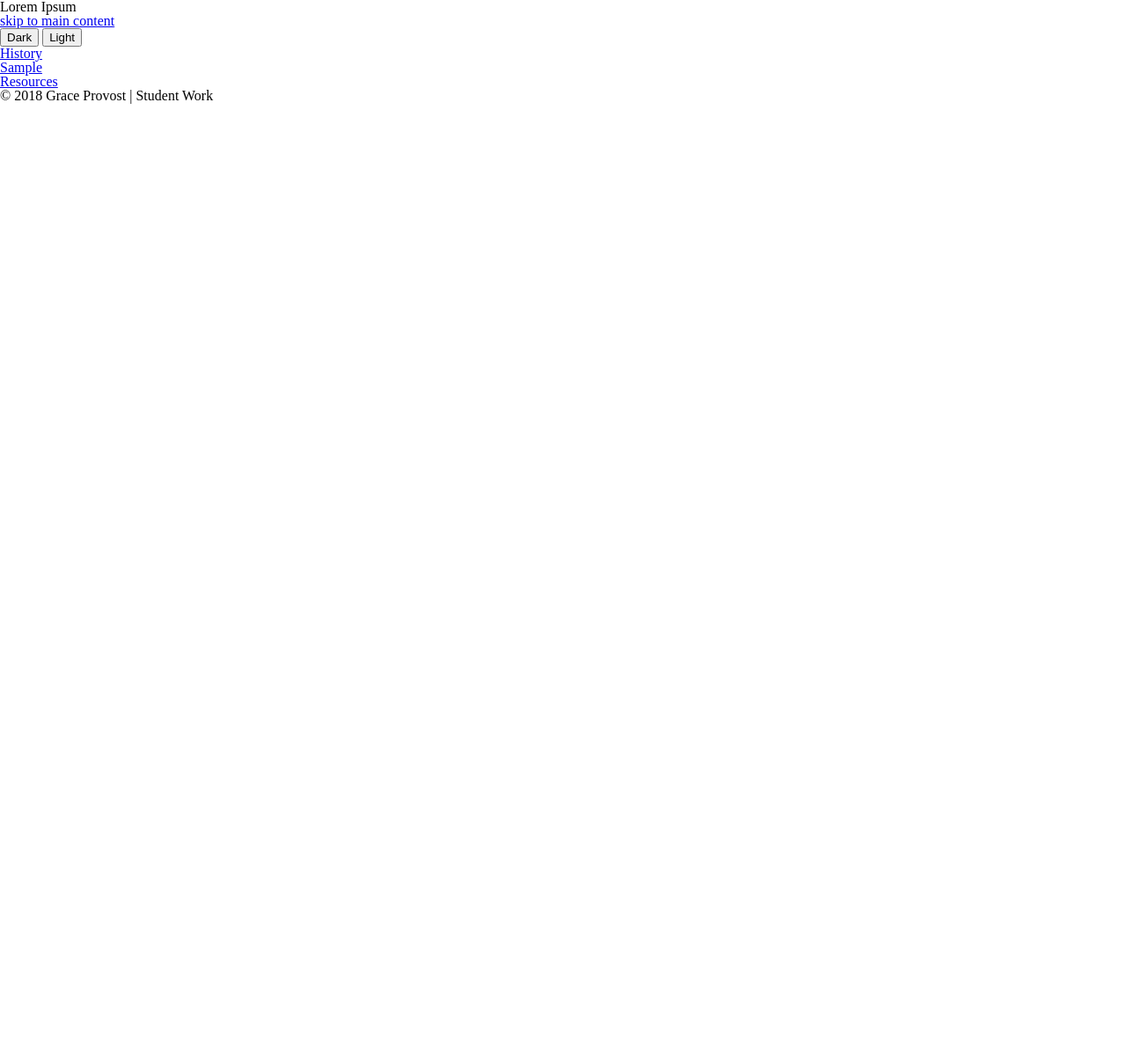
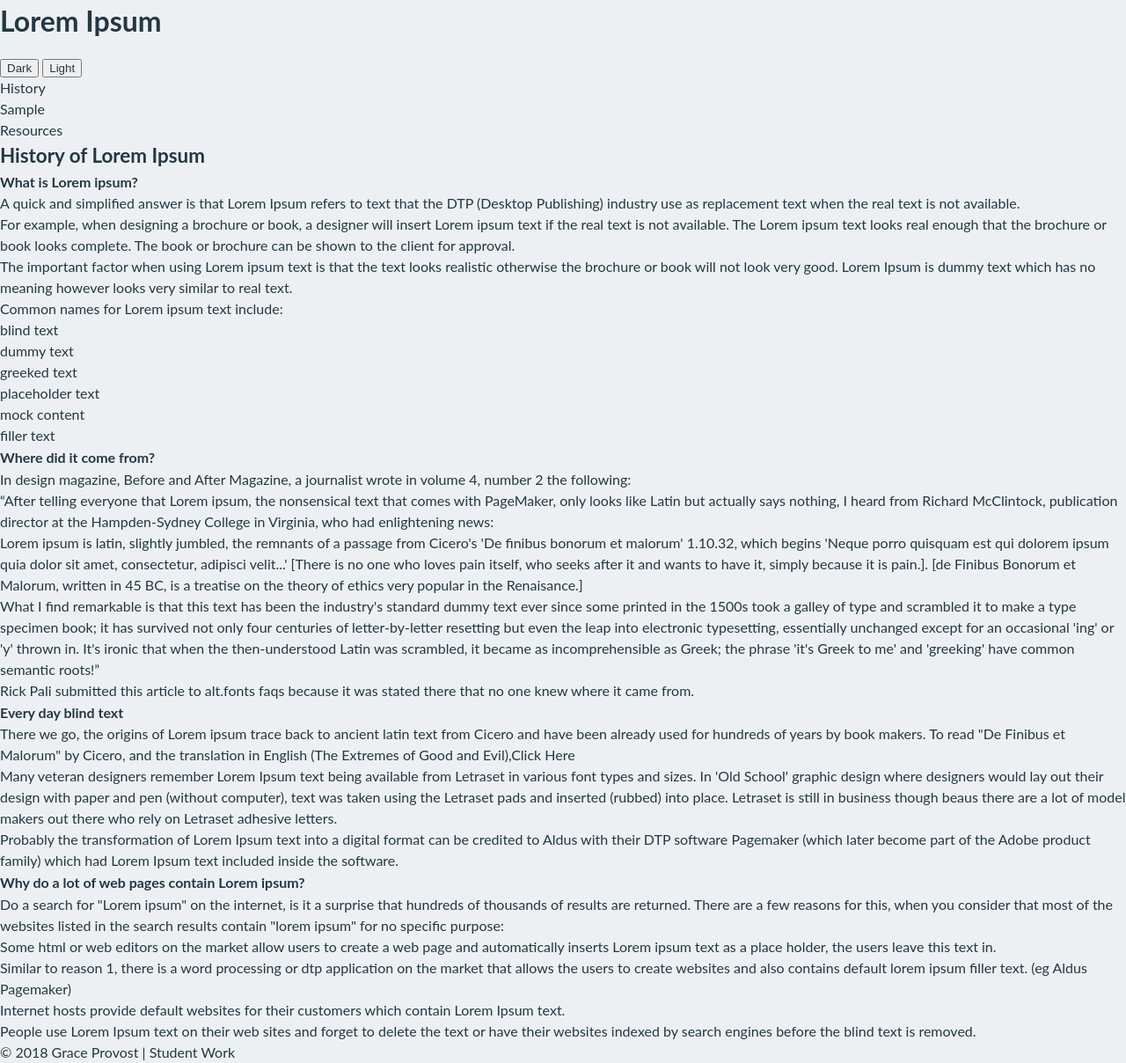
Before and after one commit to acl-devsign-winter-2018/lorem-ipsum, a website built with webpack: page src/index.html in a window 1280 px wide. Shown: the whole page at 88% size. Before the commit the page ends 800 px from the top, so only its background shows below. Built offline with nearby package versions, Linux system fonts and the light colour scheme; some packages are replaced by stand-ins of ours.

Commit message:
add history page. add some main styling

```diff
--- a/src/components/app/App.js
+++ b/src/components/app/App.js
@@ -3,31 +3,31 @@ import html from './app.html';
 import './app.css';
 import { removeChildren } from '../dom';
 import Header from './Header';
-// import Beginning from '../pages/beginning/Beginning';
+import History from '../pages/history/History';
 // import Saftey from '../pages/saftey/Saftey';
 // import Improving from '../pages/improving/Improving';
 
 const template = new Template(html);
 
-// const map = new Map();
-// map.set('#beginning', Beginning);
+const map = new Map();
+map.set('#history', History);
 // map.set('#saftey', Saftey);
 // map.set('#improving', Improving);
 
 export default class App {
 
-  // constructor() {
-  //   window.onhashchange = () => {
-  //     this.setPage();
-  //   };
-  // }
+  constructor() {
+    window.onhashchange = () => {
+      this.setPage();
+    };
+  }
 
-  // setPage() {
-  //   const Component = map.get(window.location.hash) || Beginning;
-  //   const component = new Component();
-  //   removeChildren(this.main);
-  //   this.main.appendChild(component.render());
-  // }
+  setPage() {
+    const Component = map.get(window.location.hash) || History;
+    const component = new Component();
+    removeChildren(this.main);
+    this.main.appendChild(component.render());
+  }
 
   render() {
     const dom = template.clone();
@@ -35,7 +35,7 @@ export default class App {
     dom.querySelector('header').appendChild(new Header().render());
 
     this.main = dom.querySelector('main');
-    // this.setPage();
+    this.setPage();
 
     return dom;
   }
--- a/src/components/app/app.css
+++ b/src/components/app/app.css
@@ -0,0 +1,6 @@
+/* hide screen-reader only text. https://webaim.org/techniques/css/invisiblecontent/ */
+.clip {
+  position: absolute !important;
+  clip: rect(1px 1px 1px 1px); /* IE6, IE7 */
+  clip: rect(1px, 1px, 1px, 1px);
+}
--- /dev/null
+++ b/src/components/pages/history/History.js
@@ -0,0 +1,13 @@
+import html from './history.html';
+import Template from '../../Template';
+
+const template = new Template(html);
+
+export default class History {
+
+  render() {
+    const dom = template.clone();
+
+    return dom;
+  }
+}
--- /dev/null
+++ b/src/components/pages/history/history.html
@@ -0,0 +1,45 @@
+<h2>History of Lorem Ipsum</h2>
+
+<ul id="grid-container">
+  <li class="content-item">
+    <h3>What is Lorem ipsum?</h3>
+    <p>A quick and simplified answer is that Lorem Ipsum refers to text that the DTP (Desktop Publishing) industry use as replacement text when the real text is not available.</p>
+    <p>For example, when designing a brochure or book, a designer will insert Lorem ipsum text if the real text is not available. The Lorem ipsum text looks real enough that the brochure or book looks complete. The book or brochure can be shown to the client for approval.</p>
+    <p>The important factor when using Lorem ipsum text is that the text looks realistic otherwise the brochure or book will not look very good. Lorem Ipsum is dummy text which has no meaning however looks very similar to real text.</p>
+    <p>Common names for Lorem ipsum text include:</p>
+    <ul>
+      <li>blind text</li>
+      <li>dummy text</li>
+      <li>greeked text</li>
+      <li>placeholder text</li>
+      <li>mock content</li>
+      <li>filler text</li>
+    </ul>
+  </li>
+  <li class="content-item">
+    <h3>Where did it come from?</h3>
+    <p>In design magazine, Before and After Magazine, a journalist wrote in volume 4, number 2 the following:</p>
+    <blockquote>
+      <p>“After telling everyone that Lorem ipsum, the nonsensical text that comes with PageMaker, only looks like Latin but actually says nothing, I heard from Richard McClintock, publication director at the Hampden-Sydney College in Virginia, who had enlightening news:</p>
+      <p>Lorem ipsum is latin, slightly jumbled, the remnants of a passage from Cicero's 'De finibus bonorum et malorum' 1.10.32, which begins 'Neque porro quisquam est qui dolorem ipsum quia dolor sit amet, consectetur, adipisci velit...' [There is no one who loves pain itself, who seeks after it and wants to have it, simply because it is pain.]. [de Finibus Bonorum et Malorum, written in 45 BC, is a treatise on the theory of ethics very popular in the Renaisance.]</p>
+      <p>What I find remarkable is that this text has been the industry's standard dummy text ever since some printed in the 1500s took a galley of type and scrambled it to make a type specimen book; it has survived not only four centuries of letter-by-letter resetting but even the leap into electronic typesetting, essentially unchanged except for an occasional 'ing' or 'y' thrown in. It's ironic that when the then-understood Latin was scrambled, it became as incomprehensible as Greek; the phrase 'it's Greek to me' and 'greeking' have common semantic roots!”</p>
+    </blockquote>
+    <p>Rick Pali submitted this article to alt.fonts faqs because it was stated there that no one knew where it came from.</p>
+  </li>
+  <li class="content-item">
+    <h3>Every day blind text</h3>
+    <p>There we go, the origins of Lorem ipsum trace back to ancient latin text from Cicero and have been already used for hundreds of years by book makers. To read "De Finibus et Malorum" by Cicero, and the translation in English (The Extremes of Good and Evil),<a href="http://www.loremipsum.de/de_finibus_et_bonorum_malorum_en.html">Click Here</a></p>
+    <p>Many veteran designers remember Lorem Ipsum text being available from Letraset in various font types and sizes. In 'Old School' graphic design where designers would lay out their design with paper and pen (without computer), text was taken using the Letraset pads and inserted (rubbed) into place. Letraset is still in business though beaus there are a lot of model makers out there who rely on Letraset adhesive letters.</p>
+    <p>Probably the transformation of Lorem Ipsum text into a digital format can be credited to Aldus with their DTP software Pagemaker (which later become part of the Adobe product family) which had Lorem Ipsum text included inside the software.</p>
+  </li>
+  <li class="content-item">
+    <h3>Why do a lot of web pages contain Lorem ipsum?</h3>
+    <p>Do a search for "Lorem ipsum" on the internet, is it a surprise that hundreds of thousands of results are returned. There are a few reasons for this, when you consider that most of the websites listed in the search results contain "lorem ipsum" for no specific purpose:</p>
+    <ol>
+      <li>Some html or web editors on the market allow users to create a web page and automatically inserts Lorem ipsum text as a place holder, the users leave this text in.</li>
+      <li>Similar to reason 1, there is a word processing or dtp application on the market that allows the users to create websites and also contains default lorem ipsum filler text. (eg Aldus Pagemaker)</li>
+      <li>Internet hosts provide default websites for their customers which contain Lorem Ipsum text.</li>
+      <li>People use Lorem Ipsum text on their web sites and forget to delete the text or have their websites indexed by search engines before the blind text is removed.</li>
+    </ol>
+  </li>
+</ul>
--- a/src/main.css
+++ b/src/main.css
@@ -1 +1,43 @@
-/* main.css */
+* {
+  box-sizing: border-box;
+  color: #223843;
+}
+
+body {
+  font: 400 100%/1.5 'Lato', Arial, sans-serif;
+  background-color: #EDF0F2;
+}
+
+img {
+  width: 100%;
+  height: auto;
+  display: block;
+}
+
+h1 {
+  font-weight: bold;
+  font-size: 2rem;
+  margin-bottom: 1rem;
+}
+
+h2 {
+  font-weight: bold;
+  font-size: 1.4rem;
+}
+
+h3 {
+  font-weight: bold;
+  font-size: 1rem;
+  line-height: 1.6;
+  display: inline;
+}
+
+h4 {
+  font-weight: bold;
+  font-size: 1rem;
+  display: inline;
+}
+
+a {
+  text-decoration: none;
+}
--- a/src/reset.css
+++ b/src/reset.css
@@ -7,8 +7,7 @@ html, body, div, span, applet, object, iframe,
 h1, h2, h3, h4, h5, h6, p, blockquote, pre,
 a, abbr, acronym, address, big, cite, code,
 del, dfn, img, ins, kbd, q, s, samp,
-small, strike, sub, sup, tt, var,
-b, u, i, center,
+small, strike, sub, sup, tt, var, u, center,
 dl, dt, dd, ol, ul, li,
 fieldset, form, label, legend,
 table, caption, tbody, tfoot, thead, tr, th, td,
```
Also changed, not shown: src/components/pages/resources/Resources.js (added, +13 -0 lines), src/components/pages/sample/Sample.js (added, +13 -0 lines), src/components/pages/resources/resources.html (added), src/components/pages/sample/sample.html (added).
